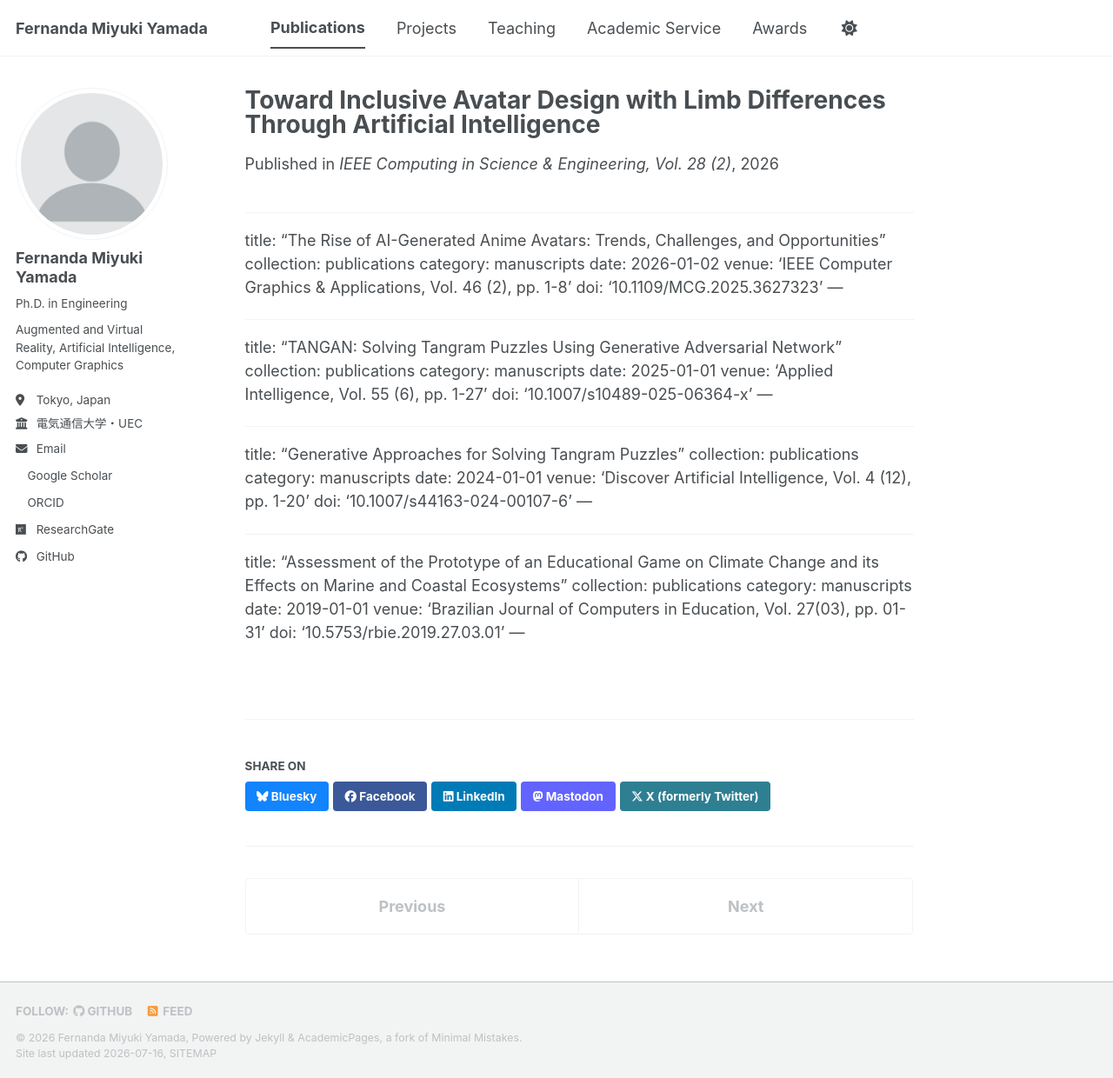
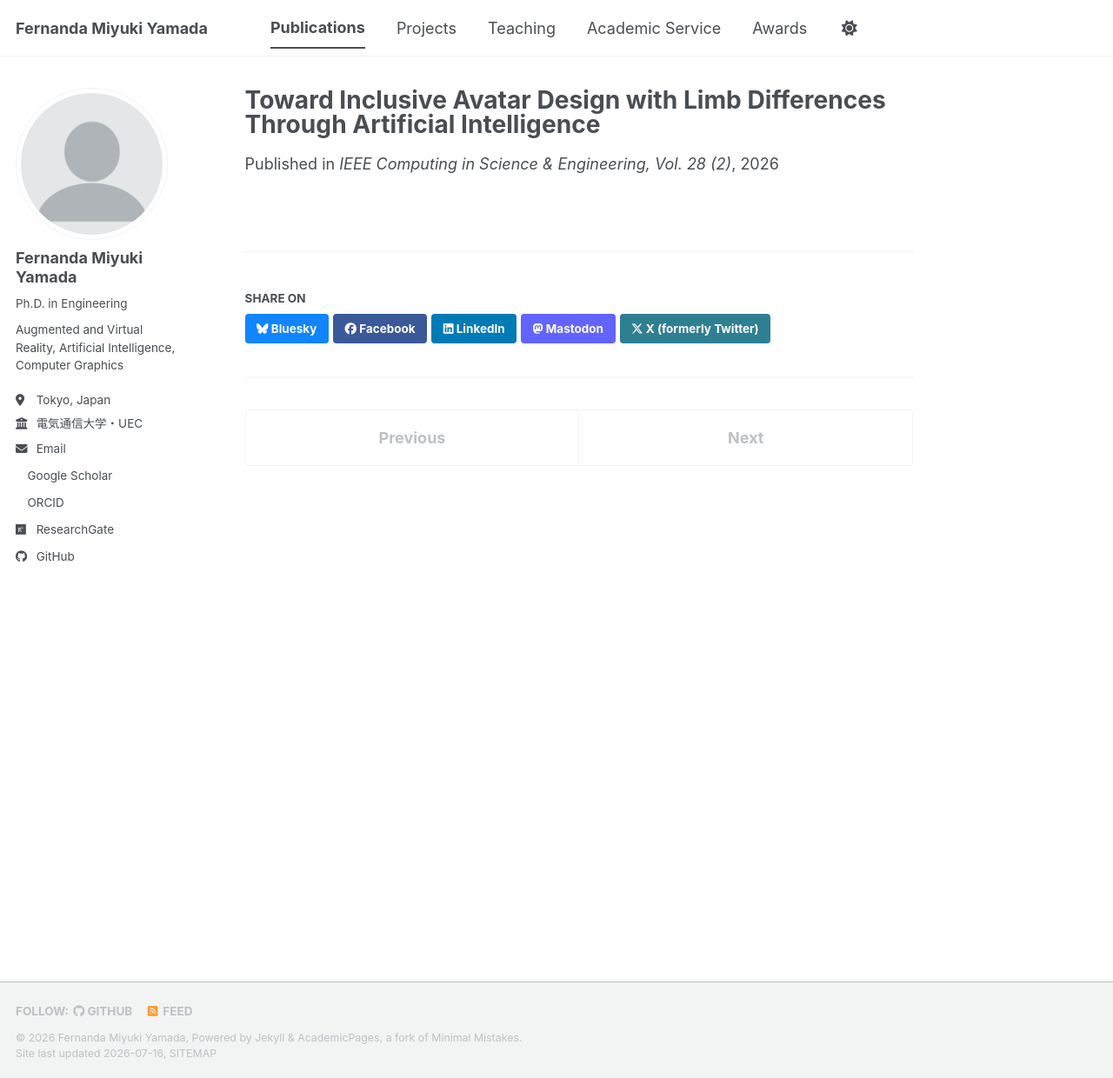
Before and after one commit to fernandamyamada1/fernandamyamada1.github.io, a Jekyll site: the page built from _publications/2009-10-01-paper-title-number-1.md, in a window 1280 px wide and 1240 px high. Shown: the whole window at 87% size. Built offline with Jekyll 4.4.1, drawn with Linux system fonts in a browser that asks for light colours; a style sheet for code colours, icons or effects is not loaded.

Commit message:
Fix publication

```diff
--- a/_publications/2009-10-01-paper-title-number-1.md
+++ b/_publications/2009-10-01-paper-title-number-1.md
@@ -6,39 +6,3 @@ date: 2026-01-01
 venue: 'IEEE Computing in Science & Engineering, Vol. 28 (2)'
 doi: '10.1109/MCSE.2026.3685086'
 ---
-
----
-title: "The Rise of AI-Generated Anime Avatars: Trends, Challenges, and Opportunities"
-collection: publications
-category: manuscripts
-date: 2026-01-02
-venue: 'IEEE Computer Graphics & Applications, Vol. 46 (2), pp. 1-8'
-doi: '10.1109/MCG.2025.3627323'
----
-
----
-title: "TANGAN: Solving Tangram Puzzles Using Generative Adversarial Network"
-collection: publications
-category: manuscripts
-date: 2025-01-01
-venue: 'Applied Intelligence, Vol. 55 (6), pp. 1-27'
-doi: '10.1007/s10489-025-06364-x'
----
-
----
-title: "Generative Approaches for Solving Tangram Puzzles"
-collection: publications
-category: manuscripts
-date: 2024-01-01
-venue: 'Discover Artificial Intelligence, Vol. 4 (12), pp. 1-20'
-doi: '10.1007/s44163-024-00107-6'
----
-
----
-title: "Assessment of the Prototype of an Educational Game on Climate Change and its Effects on Marine and Coastal Ecosystems"
-collection: publications
-category: manuscripts
-date: 2019-01-01
-venue: 'Brazilian Journal of Computers in Education, Vol. 27(03), pp. 01-31'
-doi: '10.5753/rbie.2019.27.03.01'
----
```
